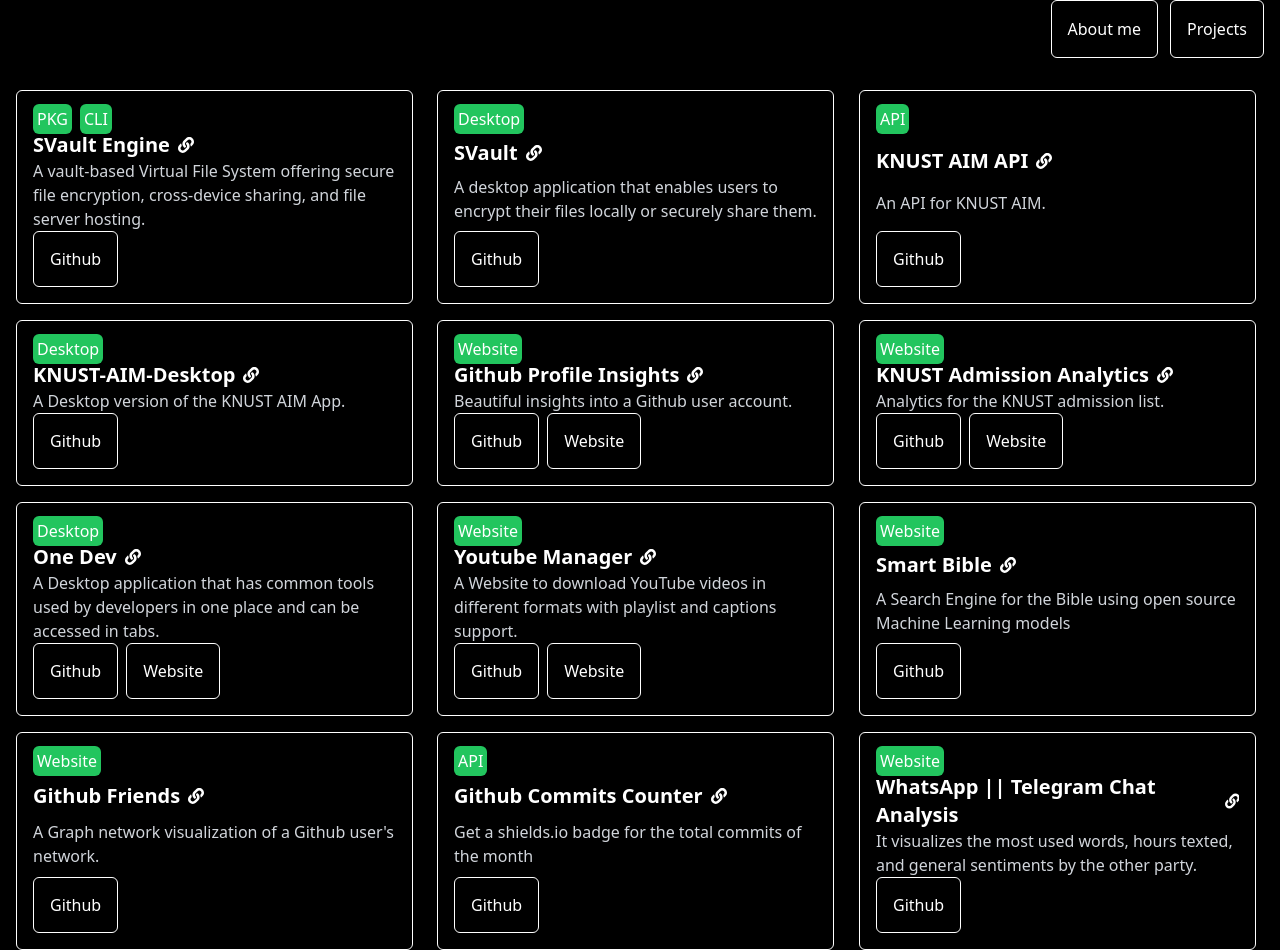
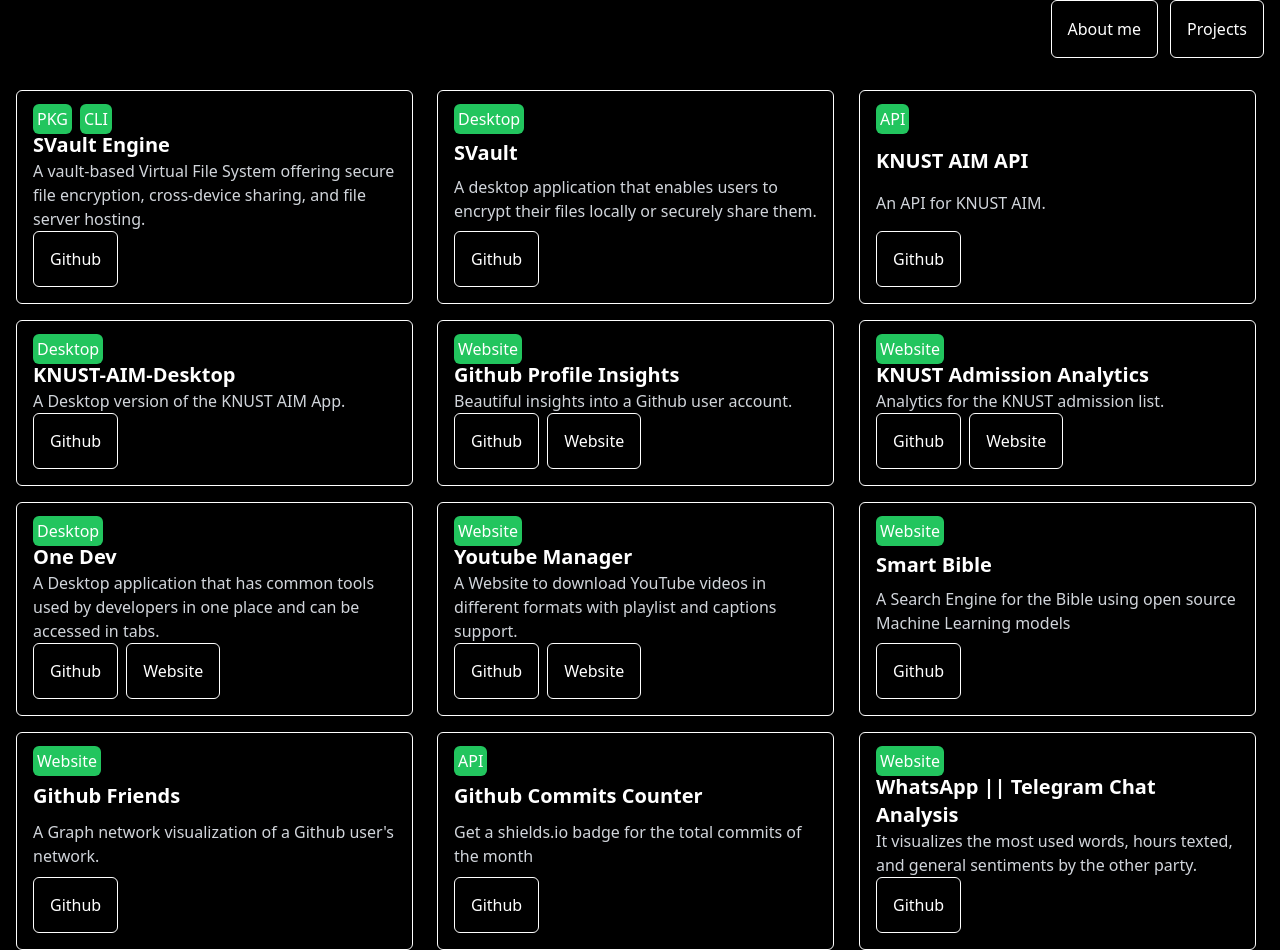
Before and after one commit to Owbird/Owbird, a Next.js app: page /projects in a window 1280 px wide. Built offline with nearby package versions, Linux system fonts and the light colour scheme.

Commit message:
fix: remove broken link

```diff
--- a/src/app/projects/page.tsx
+++ b/src/app/projects/page.tsx
@@ -32,15 +32,8 @@
               )}
             >
               <ProjectPlatformsBadge platforms={platforms} />
-              <div className="flex items-center hover:text-green-500">
-                <Link
-                  target="_blank"
-                  href={`/projects/${id}`}
-                  className="font-bold text-xl mr-2"
-                >
-                  {name}
-                </Link>
-                <FaLink />
+              <div className=" font-bold text-xl mr-2 hover:text-green-500">
+                {name}
               </div>
               <p className="text-gray-300">{short_description}</p>
 
```
